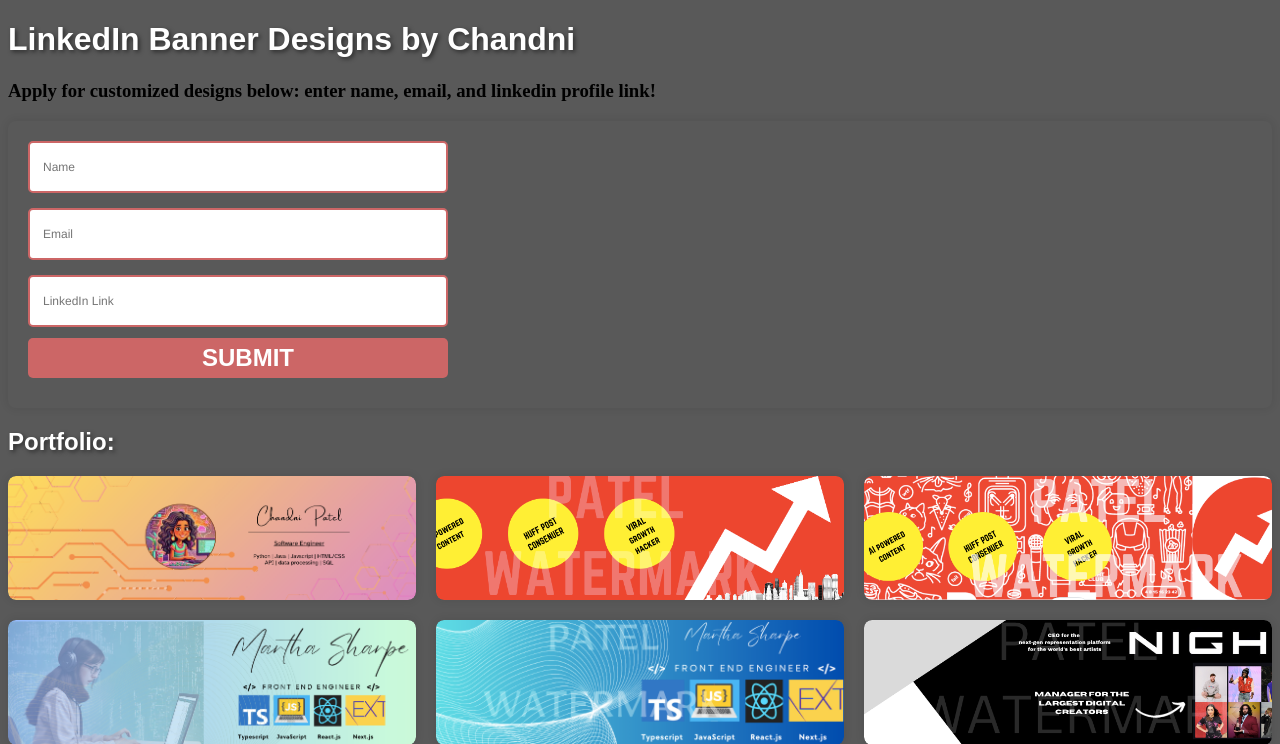
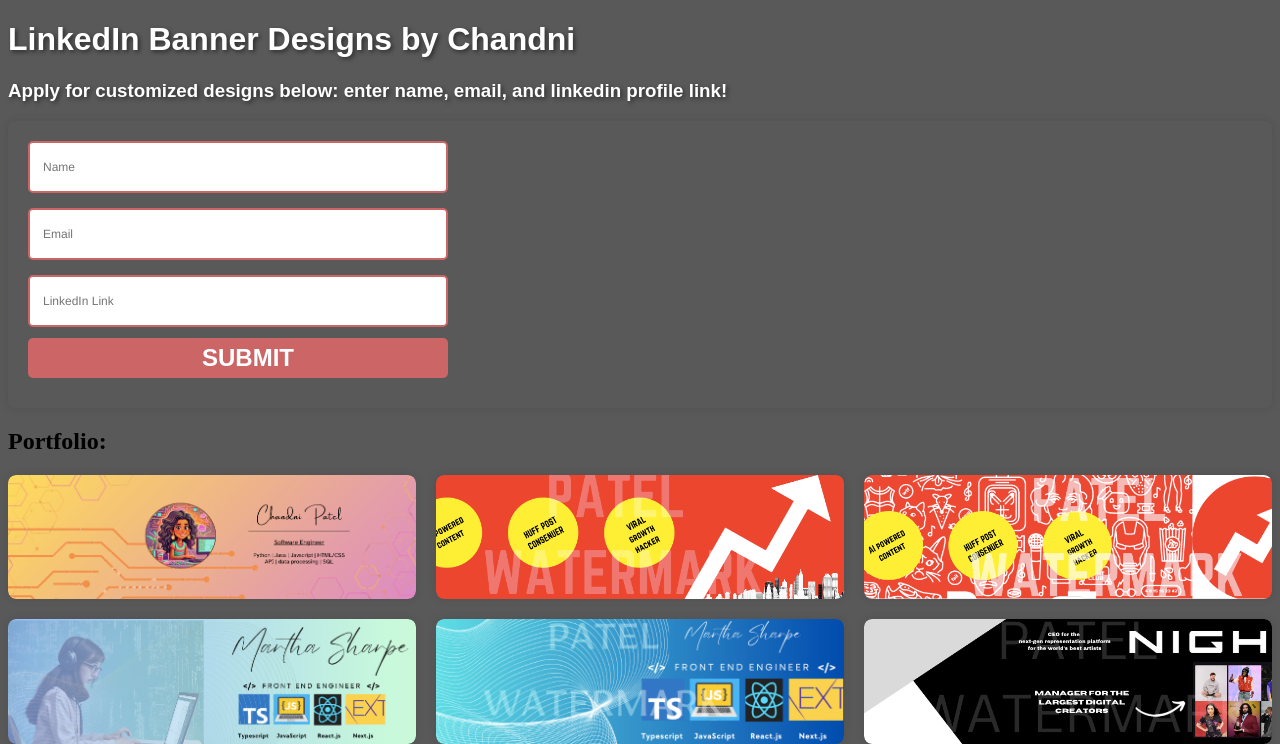
Before and after one commit to infoprints/infoprints.github.io, a PHP site: page /index.html in a window 1280 px wide. Shown: the top 744 px of the page. Run offline with PHP 8.4, Linux system fonts and the light colour scheme.

Commit message:
Update design.css

```diff
--- a/design.css
+++ b/design.css
@@ -3,7 +3,7 @@ body {
 
 }
 
-h1, h2{
+h1, h3{
   font-family: 'Montserrat', sans-serif;
   text-shadow: 2px 2px 4px rgba(0, 0, 0, 0.5);
   color: white;
```
